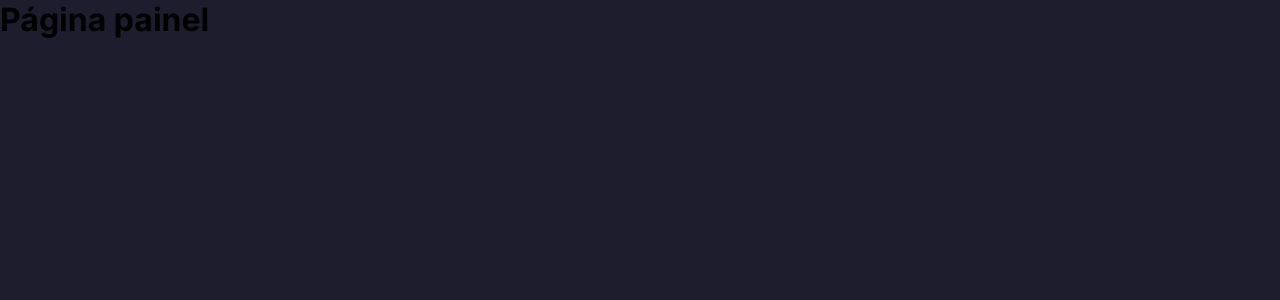
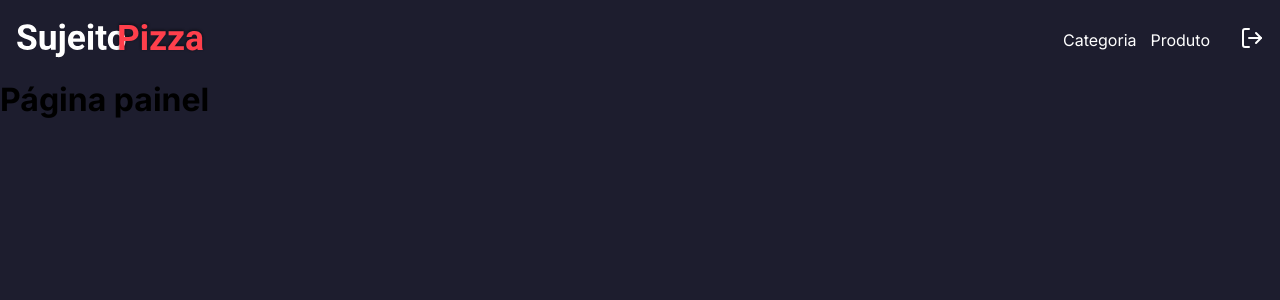
Before and after one commit to VictorLoures/pizzaria-curso-node-js, a Next.js app in the folder frontend/: page /dashboard in a window 1280 px wide. Shown: the top 300 px of the page. Built offline with nearby package versions, Linux system fonts and the light colour scheme.

Commit message:
Criando header dashboard

```diff
--- a/frontend/package.json
+++ b/frontend/package.json
@@ -11,6 +11,7 @@
   "dependencies": {
     "axios": "^1.7.7",
     "cookies-next": "^4.3.0",
+    "lucide-react": "^0.451.0",
     "next": "14.2.15",
     "react": "^18",
     "react-dom": "^18",
--- /dev/null
+++ b/frontend/src/app/dashboard/components/header/index.tsx
@@ -0,0 +1,34 @@
+import Link from "next/link";
+import styles from "./styles.module.scss";
+import Image from "next/image";
+import logoImg from "/public/logo.svg";
+import { LogOutIcon } from "lucide-react";
+
+export function Header() {
+  return (
+    <header className={styles.headerContainer}>
+      <div className={styles.headeContent}>
+        <Link href="/dashboard">
+          <Image
+            alt="logo"
+            src={logoImg}
+            width={190}
+            height={60}
+            priority={true}
+            quality={100}
+          />
+        </Link>
+
+        <nav>
+          <Link href="/dashboard/category">Categoria</Link>
+          <Link href="/dashboard/product">Produto</Link>
+          <form>
+            <button type="submit">
+              <LogOutIcon size={24} color="#FFF" />
+            </button>
+          </form>
+        </nav>
+      </div>
+    </header>
+  );
+}
--- /dev/null
+++ b/frontend/src/app/dashboard/components/header/styles.module.scss
@@ -0,0 +1,40 @@
+.headerContainer {
+  height: 5rem;
+}
+
+.headeContent {
+  max-width: 1280px;
+  height: 5rem;
+  margin: 0 auto;
+  padding: 0 16px;
+  display: flex;
+  align-items: center;
+  justify-content: space-between;
+
+  nav {
+    display: flex;
+    align-items: center;
+    gap: 14px;
+
+    a {
+      color: var(--white);
+      text-decoration: none;
+      transition: color 0.8s;
+
+      &:hover {
+        color: var(--red-900);
+      }
+    }
+
+    button {
+      border: 0;
+      background: transparent;
+      margin-left: 16px;
+      transform: 0.5s;
+
+      &:hover {
+        transform: scale(1.2);
+      }
+    }
+  }
+}
--- /dev/null
+++ b/frontend/src/app/dashboard/layout.tsx
@@ -0,0 +1,14 @@
+import { Header } from "./components/header";
+
+export default function DashboardLayout({
+  children,
+}: {
+  children: React.ReactNode;
+}) {
+  return (
+    <>
+      <Header />
+      {children}
+    </>
+  );
+}
```
Also changed, not shown: 1 other file (tests, documents, lock files or other folders).
